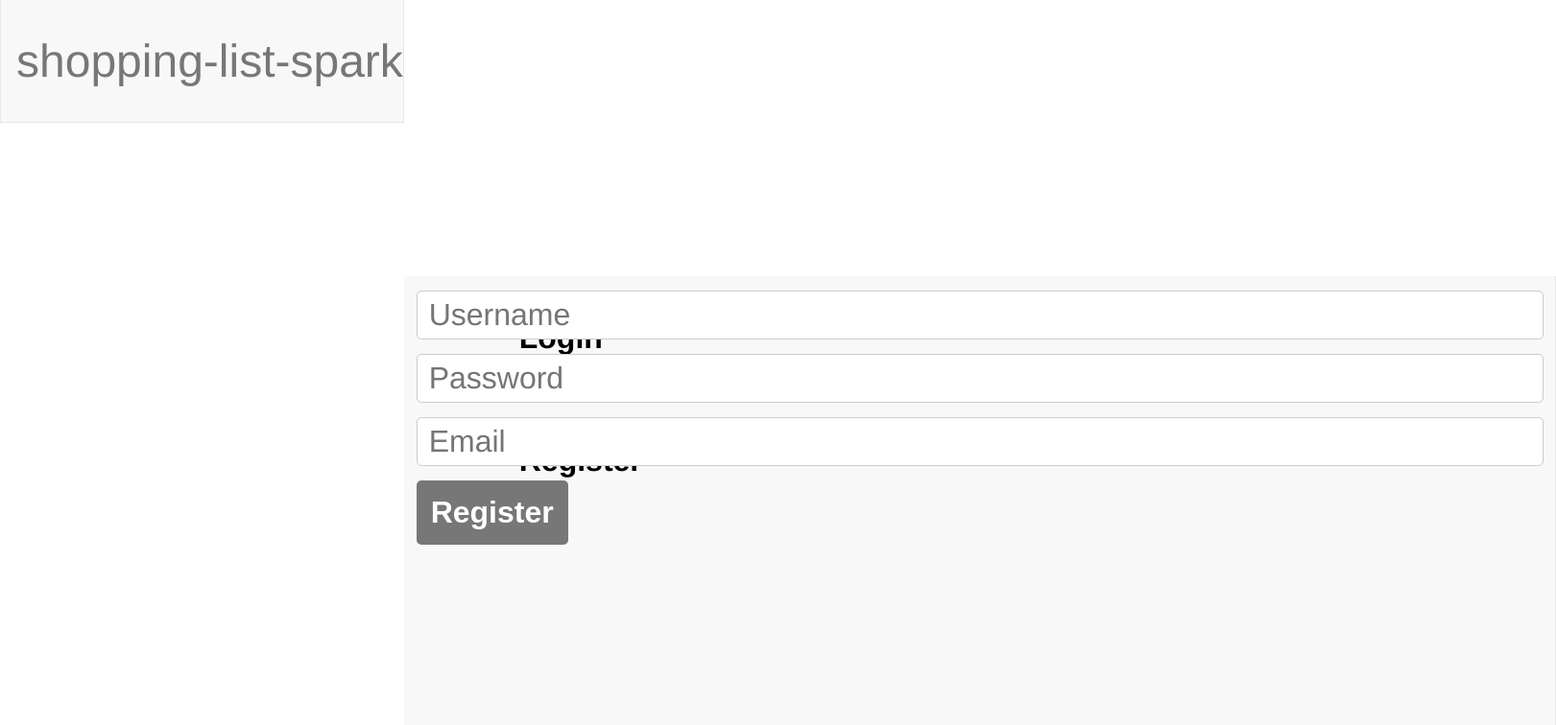
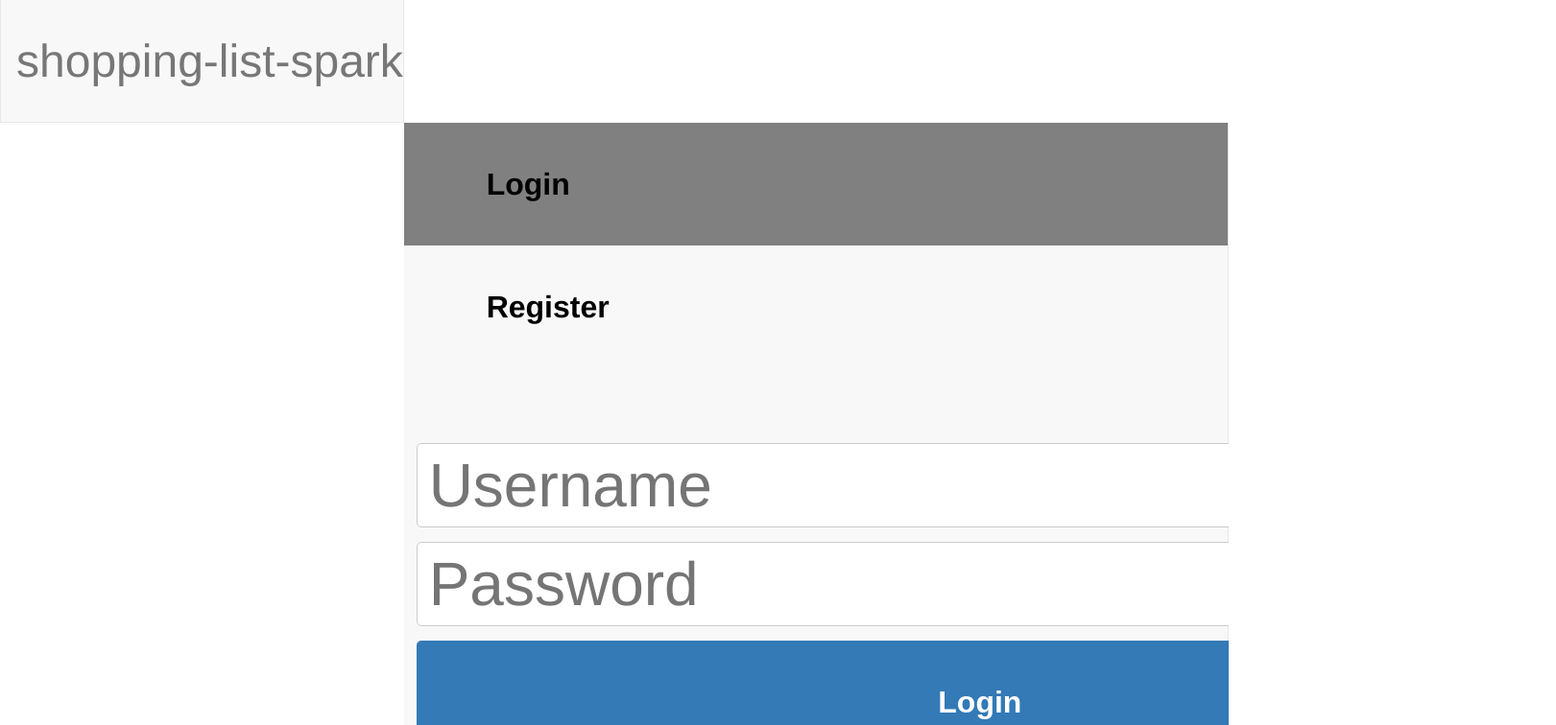
Before and after one commit to Bjoern-Hegstam/shopping-list-spark, a React app: page /#/login in a window 1280 px wide. Before the commit this address led to /#/register. Shown: the top 756 px of the page at 96% size, 1621 px wide, since content can reach past the window. Built offline with nearby package versions, Linux system fonts and the light colour scheme; what normalizr, redux-axios-middleware would draw is missing.

Commit message:
Continue adjusting desktop styling
* Use rem units for navigation width and header height
* Scrollbar added to main-container if content to large. Navigation and header stays in place.
* Adjust height and position of login form inputs

```diff
--- a/js/components/AppLayout.scss
+++ b/js/components/AppLayout.scss
@@ -1,4 +1,7 @@
 @import "../styles/general";
+
+$navigation-width: 15rem;
+$header-height: 4rem;
 
 body {
   margin: 0;
@@ -10,8 +13,8 @@ body {
   height: 100vh;
 
   display: grid;
-  grid-template-columns: 250px 1fr;
-  grid-template-rows: 4rem 1fr;
+  grid-template-columns: $navigation-width 1fr;
+  grid-template-rows: $header-height 1fr;
   grid-template-areas:
           "header header"
           "navigation main-container";
@@ -27,6 +30,7 @@ header {
 
 .main-container {
   grid-area: main-container;
+  overflow: auto;
 
   display: grid;
   grid-template-columns: 1fr $large-screen-content-width 1fr;
--- a/js/components/Navigation.scss
+++ b/js/components/Navigation.scss
@@ -46,6 +46,12 @@ $hover-background: gray;
     }
   }
 
+  &__link {
+    &--active {
+      background: $hover-background;
+    }
+  }
+
   &__logout {
     grid-area: logout;
     align-self: end;
--- a/js/components/Navigvation.jsx
+++ b/js/components/Navigvation.jsx
@@ -17,8 +17,8 @@ export function Navigation(props) {
           <>
             <nav role="navigation" className="navigation__links">
               <ul>
-                <li><NavLink to="/lists">Lists</NavLink></li>
-                <li><NavLink to="/item-types">Items</NavLink></li>
+                <li><NavLink to="/lists" activeClassName="navigation__link--active">Lists</NavLink></li>
+                <li><NavLink to="/item-types" activeClassName="navigation__link--active">Items</NavLink></li>
               </ul>
             </nav>
             <nav role="navigation" className="navigation__logout">
@@ -29,8 +29,8 @@ export function Navigation(props) {
         : (
           <nav role="navigation" className="navigation__links">
             <ul>
-              <li><NavLink to="/login">Login</NavLink></li>
-              <li><NavLink to="/register">Register</NavLink></li>
+              <li><NavLink to="/login" activeClassName="navigation__link--active">Login</NavLink></li>
+              <li><NavLink to="/register" activeClassName="navigation__link--active">Register</NavLink></li>
             </ul>
           </nav>
         )
--- a/js/page/login/LoginPage.scss
+++ b/js/page/login/LoginPage.scss
@@ -1,9 +1,11 @@
 @import '../../styles/general';
 
 .login-form__container {
+  height: 100%;
+
   display: grid;
   grid-template-columns: 1fr 3fr 1fr;
-  grid-template-rows: 1fr 1fr 1fr;
+  grid-template-rows: 1fr 10rem 1fr;
   grid-template-areas:
           '. . .'
           '. form .'
```
